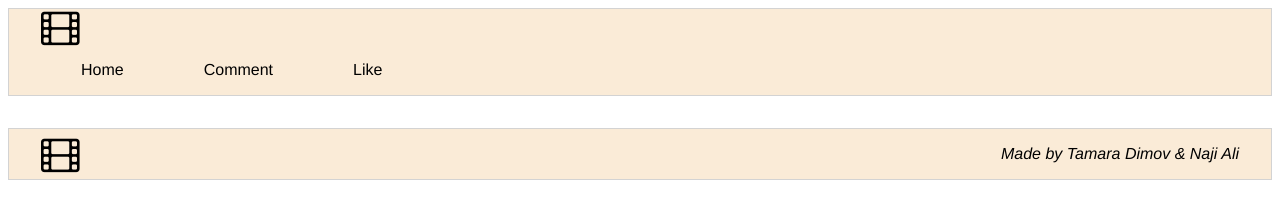
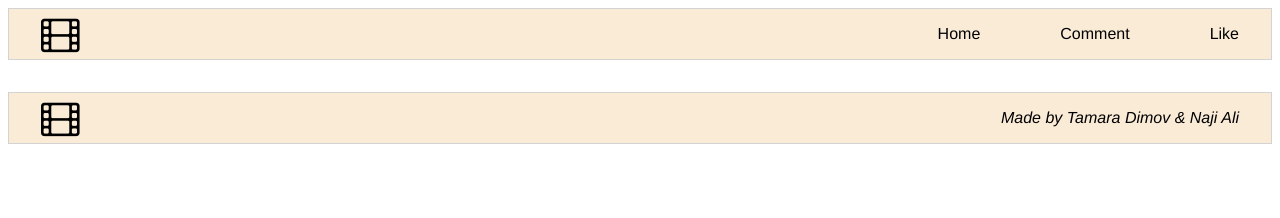
Before and after one commit to TamaraDimov/GROUP-CAPSTONE-PROJECT, a website built with webpack: page src/index.html in a window 1280 px wide. Built offline with nearby package versions, Linux system fonts and the light colour scheme.

Commit message:
change in the navigation bar

```diff
--- a/src/style.css
+++ b/src/style.css
@@ -2,7 +2,7 @@
   font-family: 'Franklin Gothic Medium', 'Arial Narrow', Arial, sans-serif;
 }
 
-header,
+.nav,
 footer {
   display: flex;
   align-items: center;
```
